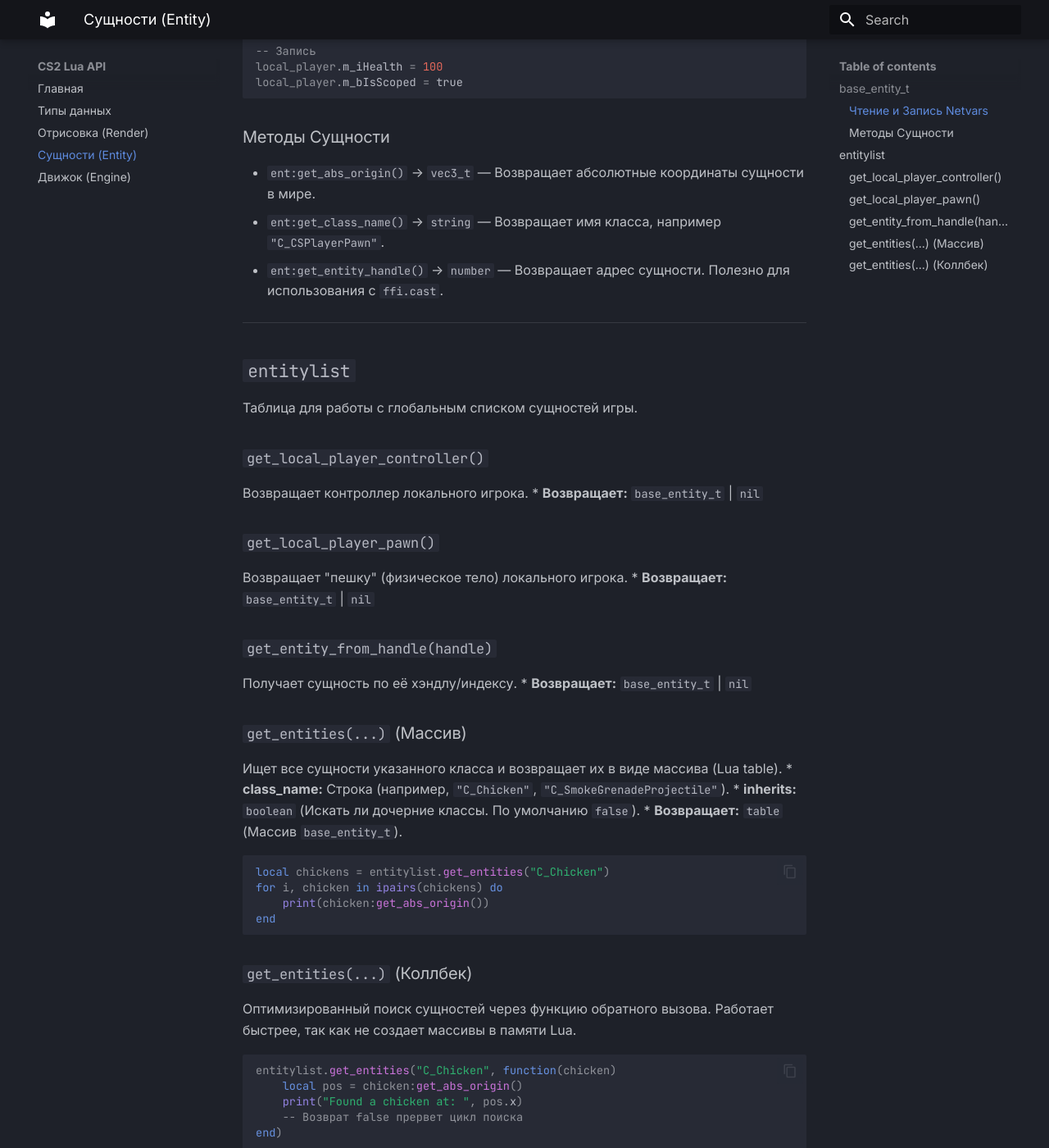
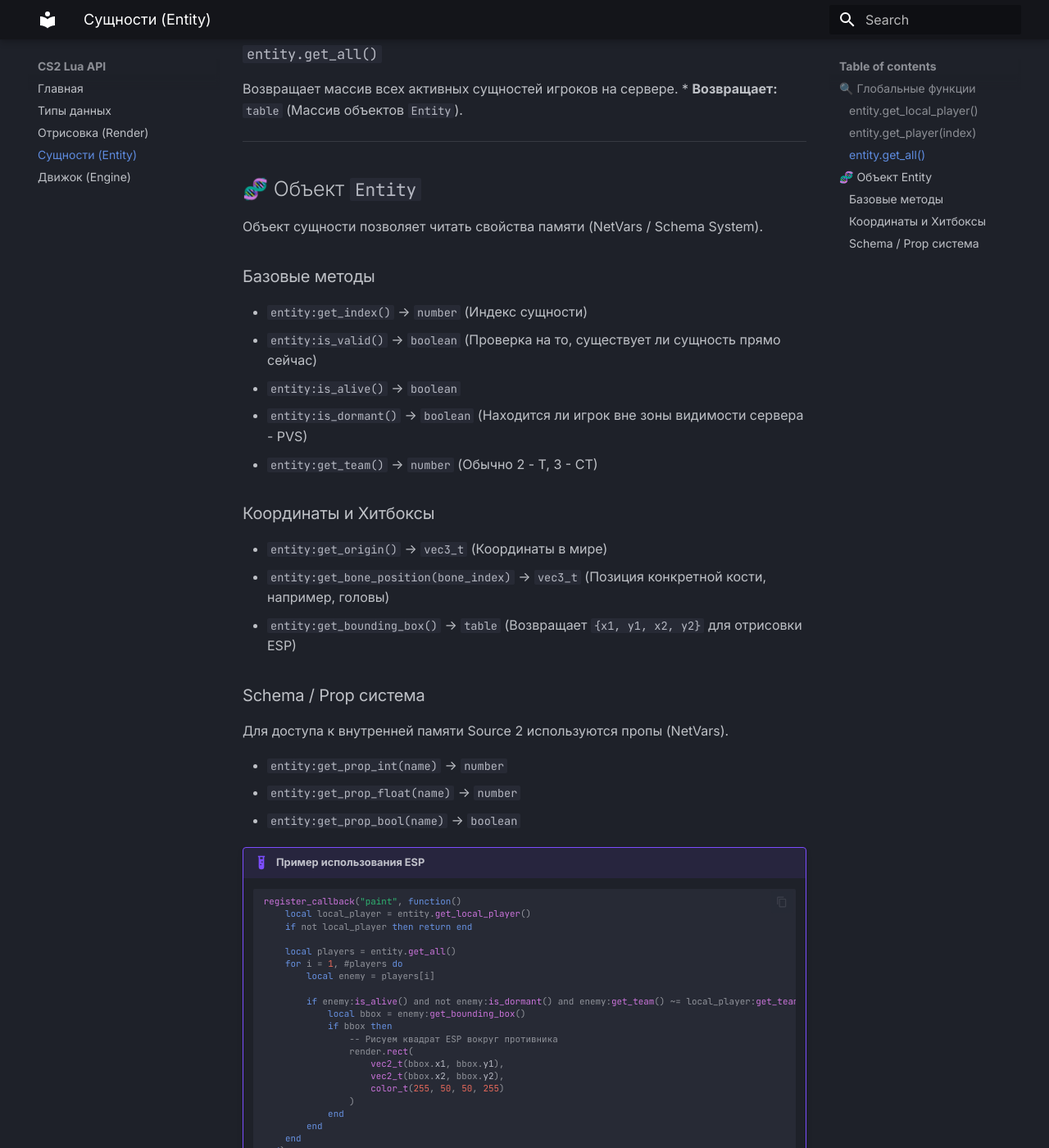
Before and after one commit to hgep5173-rgb/123, an MkDocs documentation site: the page built from docs/entity.md, in a window 1280 px wide and 1400 px high, scrolled down 556 px. Shown: the whole window at 82% size. Built offline with MkDocs 1.6.1 and Material for MkDocs 9.7.7, drawn with Linux system fonts in a browser that asks for light colours; some of the changed text lies outside the part shown.

Commit message:
Update entity.md

````diff
--- a/docs/entity.md
+++ b/docs/entity.md
@@ -1,66 +1,70 @@
-# 🏃 Сущности (Entity API)
+# 🧍 Сущности (Entity API)
 
-## `base_entity_t`
-Объект, представляющий игровую сущность в памяти CS2.
-
-**Ключевая особенность:** Вы можете напрямую обращаться к Netvars (сетевым переменным) по их строковым названиям! Движок автоматически найдет оффсет и прочитает/запишет значение.
-
-### Чтение и Запись Netvars
-```lua
-local local_player = entitylist.get_local_player_pawn()
-
--- Чтение
-local hp = local_player.m_iHealth
-local is_scoped = local_player.m_bIsScoped
-local flags = local_player.m_fFlags
-local origin = local_player.m_vecOrigin -- возвращает vec3_t
-local handle = local_player.m_hPlayerPawn -- возвращает новую base_entity_t, а не число!
-
--- Запись
-local_player.m_iHealth = 100
-local_player.m_bIsScoped = true
-```
-
-### Методы Сущности
-* `ent:get_abs_origin()` -> `vec3_t` — Возвращает абсолютные координаты сущности в мире.
-* `ent:get_class_name()` -> `string` — Возвращает имя класса, например `"C_CSPlayerPawn"`.
-* `ent:get_entity_handle()` -> `number` — Возвращает адрес сущности. Полезно для использования с `ffi.cast`.
+Таблица `entity` предоставляет функционал для взаимодействия с игроками, оружием и объектами на карте (пропсами).
 
 ---
 
-## `entitylist`
-Таблица для работы с глобальным списком сущностей игры.
+## 🔍 Глобальные функции
 
-### `get_local_player_controller()`
-Возвращает контроллер локального игрока.
-* **Возвращает:** `base_entity_t` | `nil`
+### `entity.get_local_player()`
+Возвращает объект локального игрока.
+* **Возвращает:** `Entity` (Или `nil`, если игрок не подключен к серверу или мертв/в спектаторах, в зависимости от логики).
 
-### `get_local_player_pawn()`
-Возвращает "пешку" (физическое тело) локального игрока.
-* **Возвращает:** `base_entity_t` | `nil`
+### `entity.get_player(index)`
+Получает сущность игрока по его индексу на сервере.
+* **index:** `number` (От 1 до 64)
+* **Возвращает:** `Entity` | `nil`
 
-### `get_entity_from_handle(handle)`
-Получает сущность по её хэндлу/индексу.
-* **Возвращает:** `base_entity_t` | `nil`
+### `entity.get_all()`
+Возвращает массив всех активных сущностей игроков на сервере.
+* **Возвращает:** `table` (Массив объектов `Entity`).
 
-### `get_entities(...)` (Массив)
-Ищет все сущности указанного класса и возвращает их в виде массива (Lua table).
-* **class_name:** Строка (например, `"C_Chicken"`, `"C_SmokeGrenadeProjectile"`).
-* **inherits:** `boolean` (Искать ли дочерние классы. По умолчанию `false`).
-* **Возвращает:** `table` (Массив `base_entity_t`).
-```lua
-local chickens = entitylist.get_entities("C_Chicken")
-for i, chicken in ipairs(chickens) do
-    print(chicken:get_abs_origin())
-end
-```
+---
 
-### `get_entities(...)` (Коллбек)
-Оптимизированный поиск сущностей через функцию обратного вызова. Работает быстрее, так как не создает массивы в памяти Lua.
-```lua
-entitylist.get_entities("C_Chicken", function(chicken)
-    local pos = chicken:get_abs_origin()
-    print("Found a chicken at: ", pos.x)
-    -- Возврат false прервет цикл поиска
-end)
-```
+## 🧬 Объект `Entity`
+
+Объект сущности позволяет читать свойства памяти (NetVars / Schema System).
+
+### Базовые методы
+* `entity:get_index()` -> `number` (Индекс сущности)
+* `entity:is_valid()` -> `boolean` (Проверка на то, существует ли сущность прямо сейчас)
+* `entity:is_alive()` -> `boolean`
+* `entity:is_dormant()` -> `boolean` (Находится ли игрок вне зоны видимости сервера - PVS)
+* `entity:get_team()` -> `number` (Обычно 2 - T, 3 - CT)
+
+### Координаты и Хитбоксы
+* `entity:get_origin()` -> `vec3_t` (Координаты в мире)
+* `entity:get_bone_position(bone_index)` -> `vec3_t` (Позиция конкретной кости, например, головы)
+* `entity:get_bounding_box()` -> `table` (Возвращает `{x1, y1, x2, y2}` для отрисовки ESP)
+
+### Schema / Prop система
+Для доступа к внутренней памяти Source 2 используются пропы (NetVars).
+
+* `entity:get_prop_int(name)` -> `number`
+* `entity:get_prop_float(name)` -> `number`
+* `entity:get_prop_bool(name)` -> `boolean`
+
+!!! example "Пример использования ESP"
+    ```lua
+    register_callback("paint", function()
+        local local_player = entity.get_local_player()
+        if not local_player then return end
+
+        local players = entity.get_all()
+        for i = 1, #players do
+            local enemy = players[i]
+
+            if enemy:is_alive() and not enemy:is_dormant() and enemy:get_team() ~= local_player:get_team() then
+                local bbox = enemy:get_bounding_box()
+                if bbox then
+                    -- Рисуем квадрат ESP вокруг противника
+                    render.rect(
+                        vec2_t(bbox.x1, bbox.y1),
+                        vec2_t(bbox.x2, bbox.y2),
+                        color_t(255, 50, 50, 255)
+                    )
+                end
+            end
+        end
+    end)
+    ```
````
